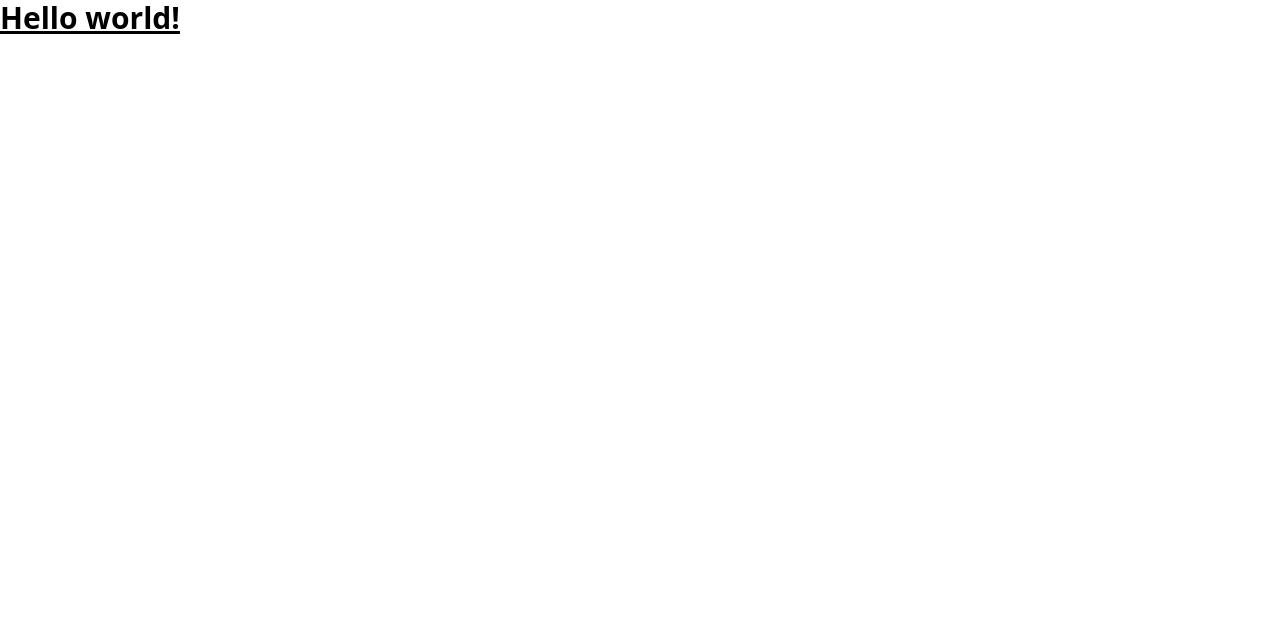
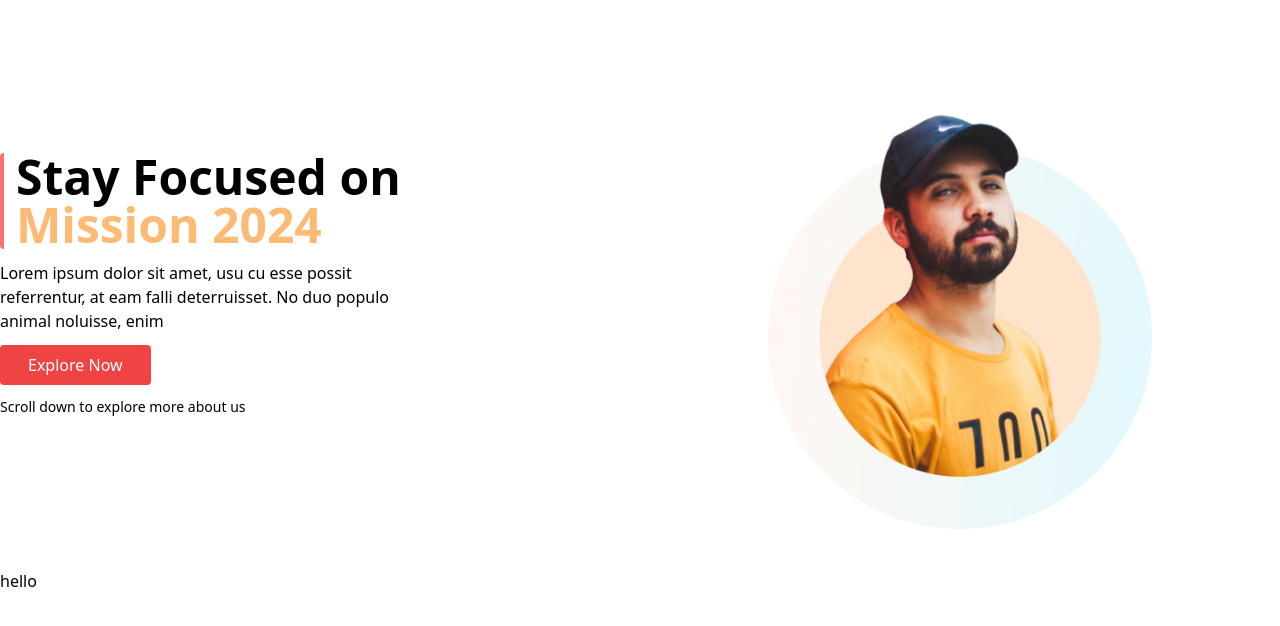
Before and after one commit to Khadiza-Dev/mission-2024, a website: page src/index.html in a window 1280 px wide. Drawn offline with nearby package versions, Linux system fonts and the light colour scheme.

Commit message:
header-completed

```diff
--- a/src/index.html
+++ b/src/index.html
@@ -3,11 +3,35 @@
 <head>
   <meta charset="UTF-8">
   <meta name="viewport" content="width=device-width, initial-scale=1.0">
+  <script src="https://cdn.tailwindcss.com"></script>
   <link href="./output.css" rel="stylesheet">
 </head>
 <body>
-  <h1 class="text-3xl font-bold underline text-blue-400">
-    Hello world!
-  </h1>
+  <!-- ###############-header- start############### -->
+<header class="lg:container mx-auto grid grid-cols-2 py-10">
+    <!-- ###content-area### -->
+    <div class="content-area content-center space-y-3">
+      <div class="title text-5xl font-semibold border-l-4 border-red-400 rounded pl-3">
+        <h1>Stay Focused on</h1>
+        <span class="text-orange-300">Mission 2024</span>
+      </div>
+      <p class="w-2/3">Lorem ipsum dolor sit amet, usu cu esse possit referrentur, at eam falli deterruisset. No duo populo animal noluisse, enim</p>
+      <button class="bg-red-500 py-2 px-7 text-white rounded"><a href="#">Explore Now</a></button>
+  <p class="text-sm">Scroll down to explore more about us</p>
+    </div>
+    <!-- ####image-area#### -->
+    <div class="image-area place-items-center">
+  <img class="w-96" src="../images/person/person-2.png" alt="">
+    </div>
+  </header>
+  <!-- #################header-end######################### -->
+   <!-- #####################--my-mission--###################### -->
+    <main>
+      <section class="container mx-auto">
+        <div class="title">
+          <h1>hello</h1>
+        </div>
+      </section>
+    </main>
 </body>
 </html>
```
